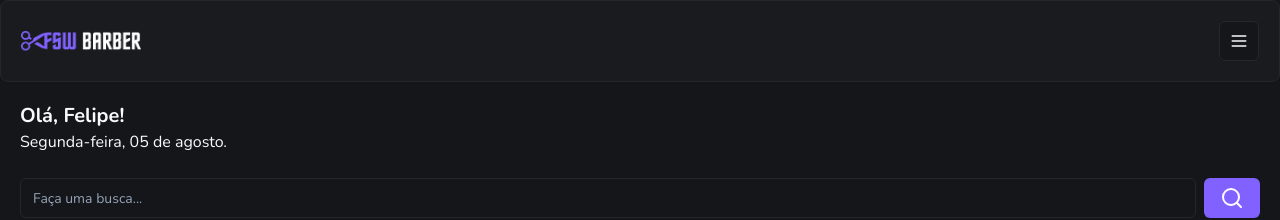
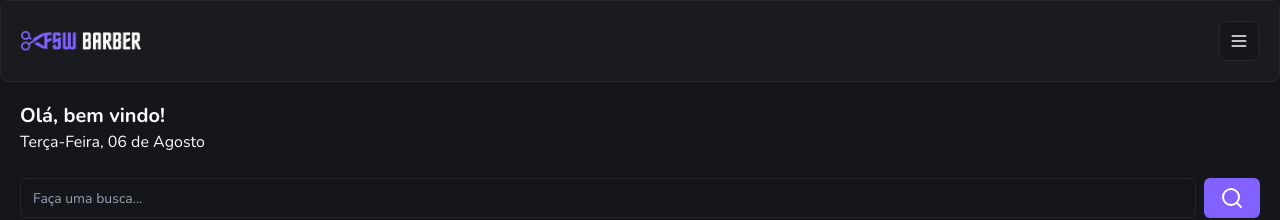
Before and after one commit to amosbarbato/fsw-barber, a Next.js app: page / in a window 1280 px wide. Shown: the top 220 px of the page. Built offline with nearby package versions, Linux system fonts and the light colour scheme; no server answers; the database is empty.

Commit message:
feat: update welcome message

```diff
--- a/app/page.tsx
+++ b/app/page.tsx
@@ -9,6 +9,8 @@
 import Link from "next/link"
 import { getServerSession } from "next-auth"
 import { authOptions } from "./_lib/auth"
+import { format } from "date-fns"
+import { ptBR } from "date-fns/locale"
 
 const Home = async () => {
   const session = await getServerSession(authOptions)
@@ -44,8 +46,19 @@
     <div>
       <Header />
       <div className="p-5">
-        <h2 className="text-xl font-bold">Olá, Felipe!</h2>
-        <p>Segunda-feira, 05 de agosto.</p>
+        <h2 className="text-xl font-bold">
+          Olá, {session?.user ? session?.user?.name : "bem vindo"}!
+        </h2>
+        <p>
+          {/* Segunda-feira, 05 de agosto. */}
+          <span className="capitalize">
+            {format(new Date(), "EEEE, dd", { locale: ptBR })}
+          </span>
+          <span>&nbsp;de&nbsp;</span>
+          <span className="capitalize">
+            {format(new Date(), "MMMM", { locale: ptBR })}
+          </span>
+        </p>
 
         <div className="mt-6">
           <Search />
```
